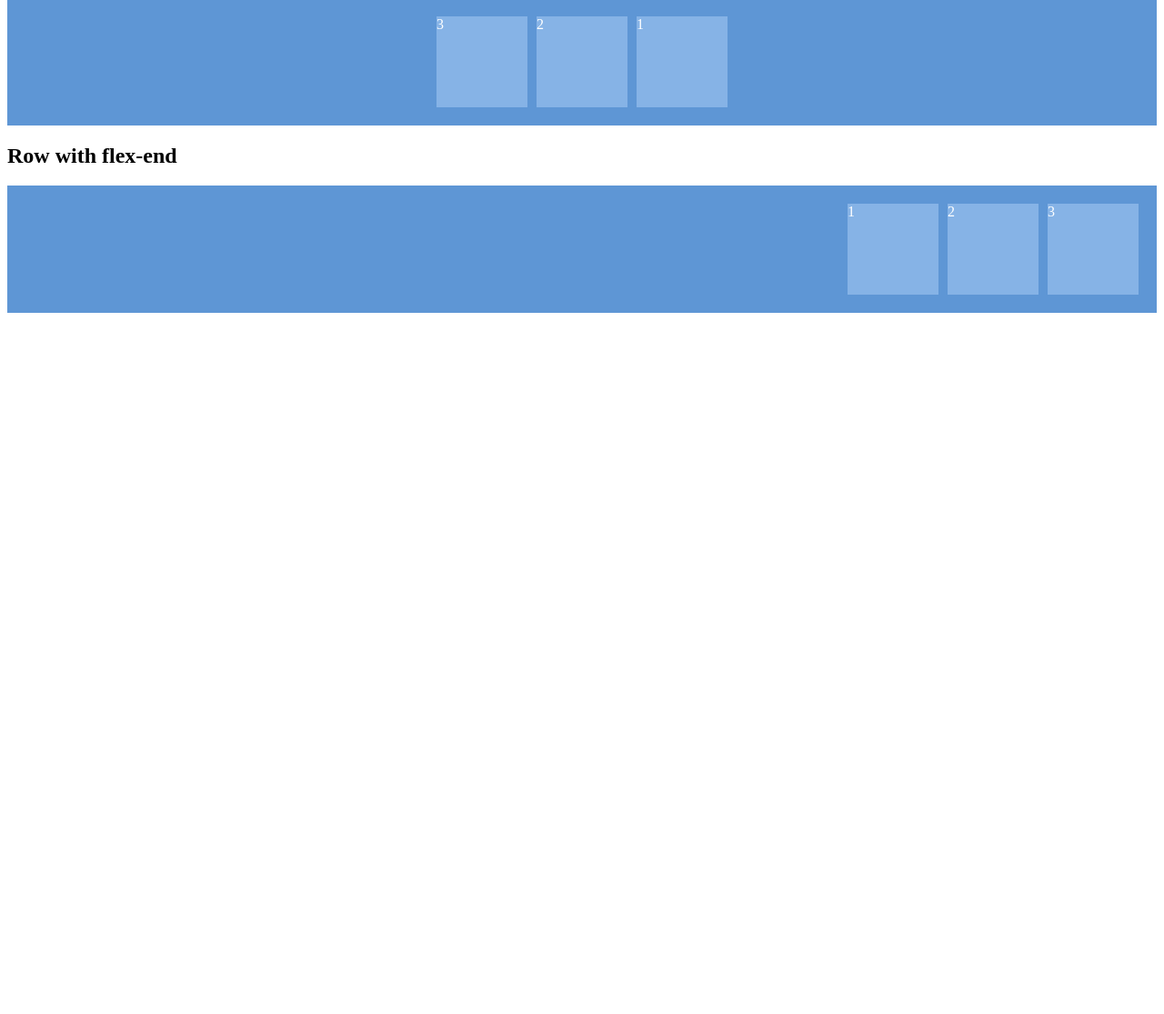
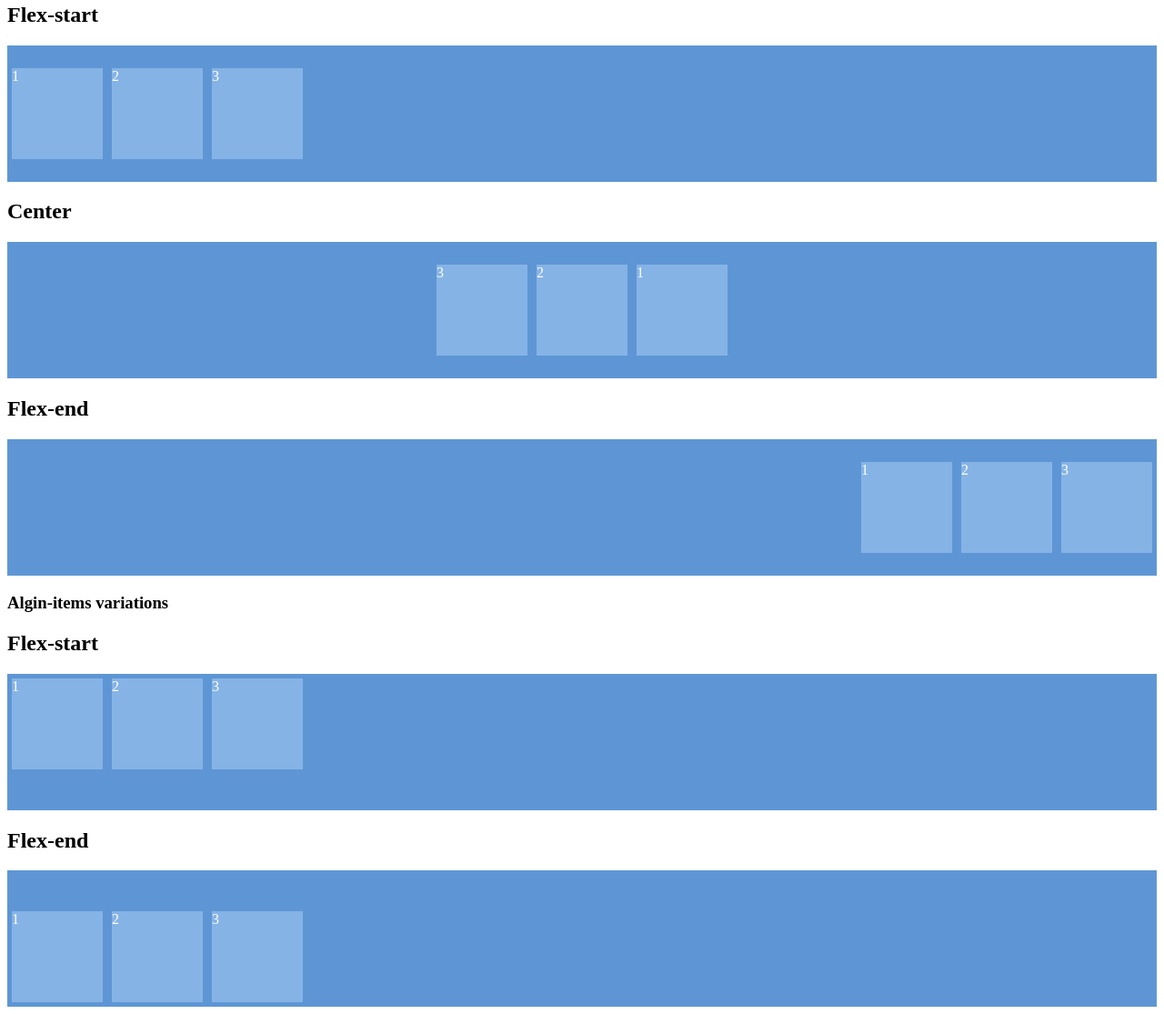
Before and after one commit to brianmenard/flexbox-demo, a plain HTML site: page index.html in a window 1280 px wide. Shown: the part 336-1451 px from the top of the page at 91% size. Before the commit the page ends 800 px from the top, so only its background shows below. Drawn offline with Linux system fonts and the light colour scheme.

Commit message:
added more examples

```diff
--- a/index.html
+++ b/index.html
@@ -10,7 +10,8 @@
 <body>
 	<h1>FlexBox Demo</h1>
 
-	<h2>Row with space around</h2>
+	<h3>Justify-content Variations</h3>
+	<h2>Space around</h2>
 	<div class='flex_container' id='row_space-around'>
 		<div class='flex_item'>
 			1
@@ -23,7 +24,20 @@
 		</div>
 	</div>
 
-<h2>Row-reverse with center</h2>
+<h2>Flex-start</h2>
+	<div class='flex_container' id='row_flex-start'>
+		<div class='flex_item'>
+			1
+		</div>
+		<div class='flex_item'>
+			2
+		</div>
+		<div class='flex_item'>
+			3
+		</div>
+	</div>
+
+<h2>Center</h2>
 	<div class='flex_container' id='row-reverse_space-around'>
 		<div class='flex_item'>
 			1
@@ -36,8 +50,37 @@
 		</div>
 	</div>
 
-<h2>Row with flex-end</h2>
+<h2>Flex-end</h2>
 	<div class='flex_container' id='row_flex-end'>
+		<div class='flex_item'>
+			1
+		</div>
+		<div class='flex_item'>
+			2
+		</div>
+		<div class='flex_item'>
+			3
+		</div>
+	</div>
+
+
+<h3>Algin-items variations</h3>
+
+	<h2>Flex-start</h2>
+	<div class='flex_container' id='items_flex-start'>
+		<div class='flex_item'>
+			1
+		</div>
+		<div class='flex_item'>
+			2
+		</div>
+		<div class='flex_item'>
+			3
+		</div>
+	</div>
+
+	<h2>Flex-end</h2>
+	<div class='flex_container' id='items_flex-end'>
 		<div class='flex_item'>
 			1
 		</div>
--- a/main.css
+++ b/main.css
@@ -1,25 +1,47 @@
 
 .flex_container{
     background-color: #5E96D5;
-    height: 110px;
+    height: 150px;
     display: flex;
-    padding: 15px;
 }
 
 #row_space-around{
     flex-direction: row;
     justify-content: space-around;
+    align-items: center;
 }
 
 #row-reverse_space-around{
     flex-direction: row-reverse;
     justify-content: center;
+    align-items: center;
 }
 
 #row_flex-end{
     flex-direction: row;
     justify-content: flex-end;
+    align-items: center;
 }
+
+#row_flex-start{
+    flex-direction: row;
+    justify-content: flex-start;
+    align-items: center;
+}
+
+#items_flex-start{
+    flex-direction: row;
+    justify-content: flex-start;
+    align-items: flex-start;
+}
+
+#items_flex-end{
+    flex-direction: row;
+    justify-content: flex-start;
+    align-items: flex-end;
+}
+
+
 
 .flex_item{
     background-color: #86B3E6;
```
